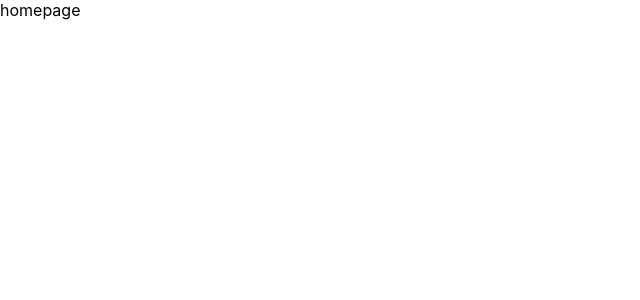
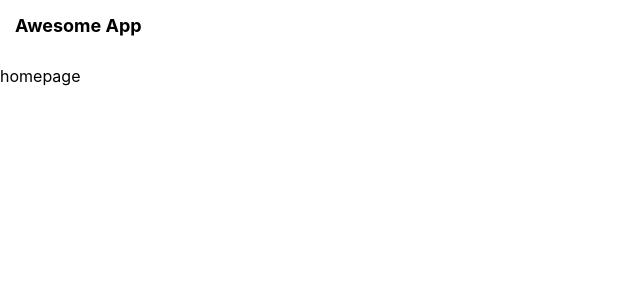
Before and after one commit to eiskalteschatten/scalable-react-project, a React (Create React App) app: page / in a window 1280 px wide. Shown: the top 300 px of the page, without its empty margins (0-640 px from the left). Built offline with nearby package versions, Linux system fonts and the light colour scheme.

Commit message:
Add the header component

```diff
--- /dev/null
+++ b/src/layouts/MainLayout/Header/Header.module.scss
@@ -0,0 +1,9 @@
+.header {
+  padding: 15px;
+  margin-bottom: 15px;
+
+  .appName {
+    font-size: 18px;
+    font-weight: bold;
+  }
+}
--- /dev/null
+++ b/src/layouts/MainLayout/Header/index.tsx
@@ -0,0 +1,15 @@
+import React from 'react';
+
+import styles from './Header.module.scss';
+
+const Header: React.FC = () => {
+  return (
+    <div className={styles.header}>
+      <div className={styles.appName}>
+        Awesome App
+      </div>
+    </div>
+  );
+}
+
+export default Header;
--- a/src/layouts/MainLayout/index.tsx
+++ b/src/layouts/MainLayout/index.tsx
@@ -1,4 +1,6 @@
 import React, { PropsWithChildren } from 'react';
+
+import Header from './Header';
 
 import './MainLayout.module.scss';
 
@@ -7,6 +9,8 @@ const MainLayout: React.FC<PropsWithChildren> = ({ children }) => {
 
   return (
     <div>
+      <Header />
+
       {children}
     </div>
   );
```
